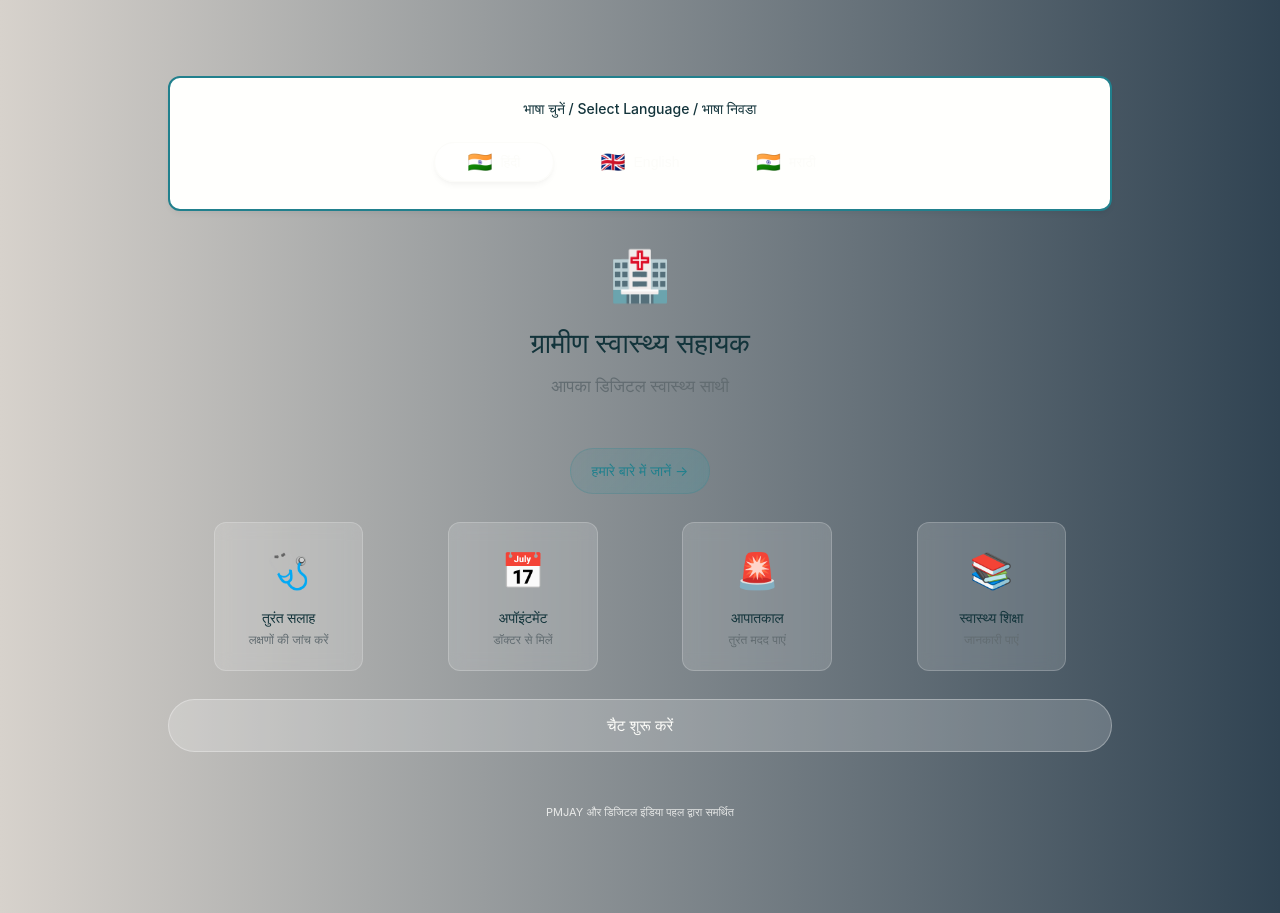
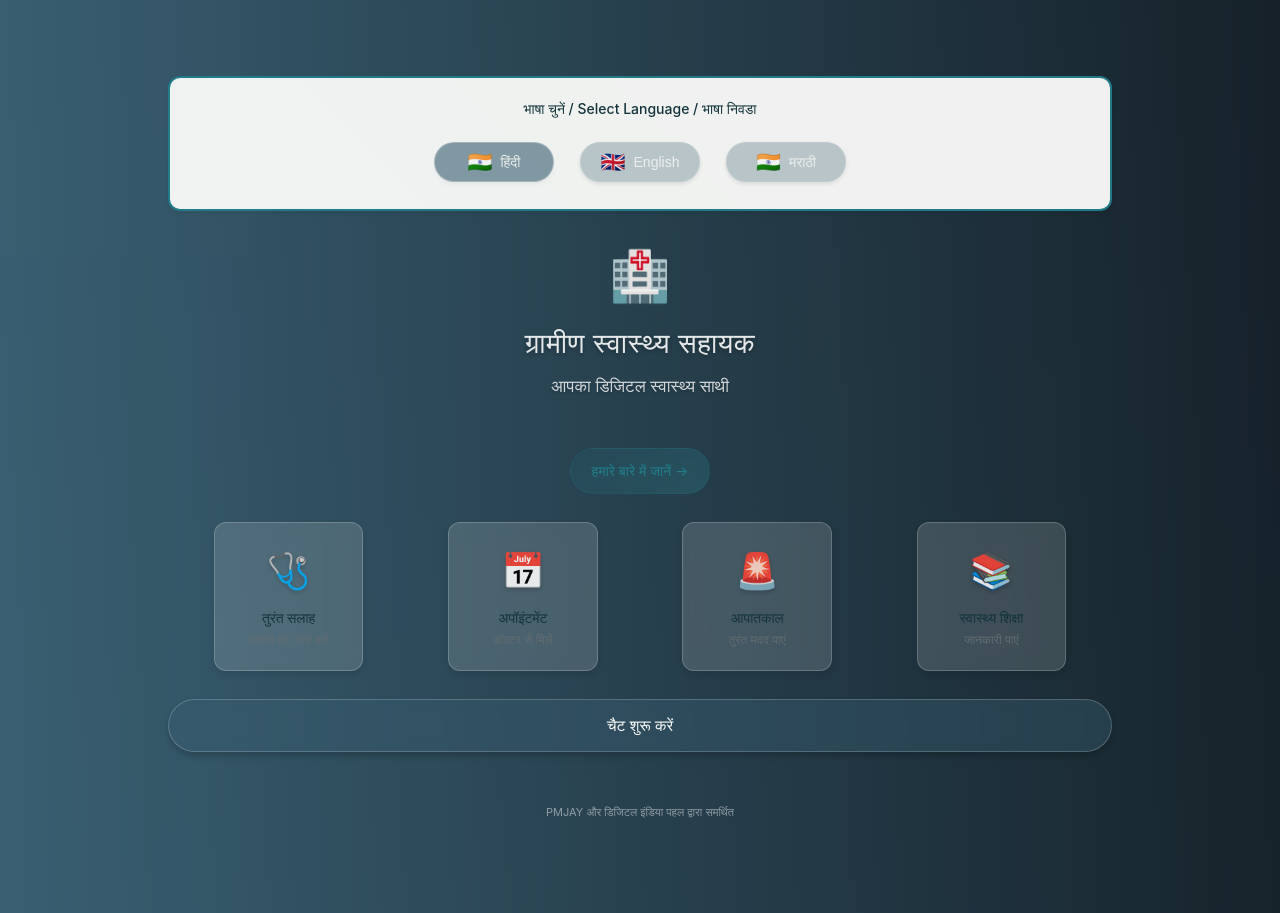
Before and after one commit to AhadSaleem7/project-3-final, a plain HTML site: page index.html in a window 1280 px wide. Drawn offline with Linux system fonts and the light colour scheme; a web font is replaced by a local one.

Commit message:
color changed

```diff
--- /dev/null
+++ b/dark-theme-optimize.css
@@ -0,0 +1,74 @@
+/* Dark theme optimizations */
+.feature-card:hover {
+    transform: translateY(-5px);
+    background: rgba(255, 255, 255, 0.12);
+    box-shadow: 0 8px 12px rgba(0, 0, 0, 0.2);
+}
+
+.feature-icon {
+    color: rgba(255, 255, 255, 0.9);
+    text-shadow: 0 2px 4px rgba(0, 0, 0, 0.2);
+}
+
+#main-title {
+    color: rgba(255, 255, 255, 0.95);
+    text-shadow: 0 2px 4px rgba(0, 0, 0, 0.3);
+    letter-spacing: 0.5px;
+}
+
+#main-subtitle {
+    color: rgba(255, 255, 255, 0.85);
+    text-shadow: 0 2px 3px rgba(0, 0, 0, 0.2);
+}
+
+.language-option {
+    background: rgba(58, 96, 115, 0.3);
+    border: 1px solid rgba(255, 255, 255, 0.1);
+    box-shadow: 0 2px 4px rgba(0, 0, 0, 0.1);
+}
+
+.language-option:hover {
+    background: rgba(58, 96, 115, 0.5);
+}
+
+.language-option.active {
+    background: rgba(58, 96, 115, 0.6);
+    border-color: rgba(255, 255, 255, 0.3);
+}
+
+.btn--primary:hover {
+    background: rgba(58, 96, 115, 0.6);
+    transform: translateY(-2px);
+    box-shadow: 0 6px 8px rgba(0, 0, 0, 0.3);
+}
+
+#supported-text {
+    color: rgba(255, 255, 255, 0.6);
+}
+
+/* Add subtle animated gradient overlay */
+.landing-page::before {
+    content: '';
+    position: absolute;
+    top: 0;
+    left: 0;
+    right: 0;
+    bottom: 0;
+    background: linear-gradient(45deg,
+        rgba(58, 96, 115, 0.1) 0%,
+        rgba(22, 34, 42, 0.1) 100%);
+    animation: gradientShift 8s ease infinite;
+    pointer-events: none;
+}
+
+@keyframes gradientShift {
+    0% {
+        opacity: 0.5;
+    }
+    50% {
+        opacity: 0.8;
+    }
+    100% {
+        opacity: 0.5;
+    }
+}
--- a/index.html
+++ b/index.html
@@ -7,6 +7,7 @@
     <link rel="stylesheet" href="style.css">
     <link rel="stylesheet" href="landing-dark.css">
     <link rel="stylesheet" href="layout-fix.css">
+    <link rel="stylesheet" href="dark-theme-optimize.css">
 </head>
 <body>
     <!-- Landing Page -->
--- a/landing-dark.css
+++ b/landing-dark.css
@@ -28,14 +28,16 @@
 }
 
 .btn--primary {
-    background: rgba(255, 255, 255, 0.2);
+    background: rgba(58, 96, 115, 0.4);
     color: var(--color-cream-50);
-    border: 1px solid rgba(255, 255, 255, 0.3);
+    border: 1px solid rgba(255, 255, 255, 0.2);
     padding: 1rem 2rem;
     border-radius: 30px;
     font-size: 1.1rem;
     cursor: pointer;
     transition: all 0.3s ease;
+    backdrop-filter: blur(4px);
+    box-shadow: 0 4px 6px rgba(0, 0, 0, 0.2);
 }
 
 .btn--primary:hover {
--- a/layout-fix.css
+++ b/layout-fix.css
@@ -24,6 +24,11 @@
     text-align: center;
     max-width: 280px;
     margin: 0 auto;
+    background: rgba(255, 255, 255, 0.08);
+    border: 1px solid rgba(255, 255, 255, 0.1);
+    backdrop-filter: blur(8px);
+    box-shadow: 0 4px 6px rgba(0, 0, 0, 0.1);
+    transition: all 0.3s ease;
 }
 
 .feature-icon {
--- a/style.css
+++ b/style.css
@@ -112,14 +112,14 @@ body {
 }
 
 .landing-page {
-    background: #304352;  /* fallback for old browsers */
-    background: -webkit-linear-gradient(to right, #d7d2cc, #304352);  /* Chrome 10-25, Safari 5.1-6 */
-    background: linear-gradient(to right, #d7d2cc, #304352); /* W3C, IE 10+/ Edge, Firefox 16+, Chrome 26+, Opera 12+, Safari 7+ */
-    backdrop-filter: blur(10px);
+    background: #16222A;  /* fallback for old browsers */
+    background: -webkit-linear-gradient(to right, #3A6073, #16222A);  /* Chrome 10-25, Safari 5.1-6 */
+    background: linear-gradient(to right, #3A6073, #16222A); /* W3C, IE 10+/ Edge, Firefox 16+, Chrome 26+, Opera 12+, Safari 7+ */
     min-height: 100vh;
     display: flex;
     align-items: center;
     justify-content: center;
+    position: relative;
     backdrop-filter: blur(10px);
 }
 
```
